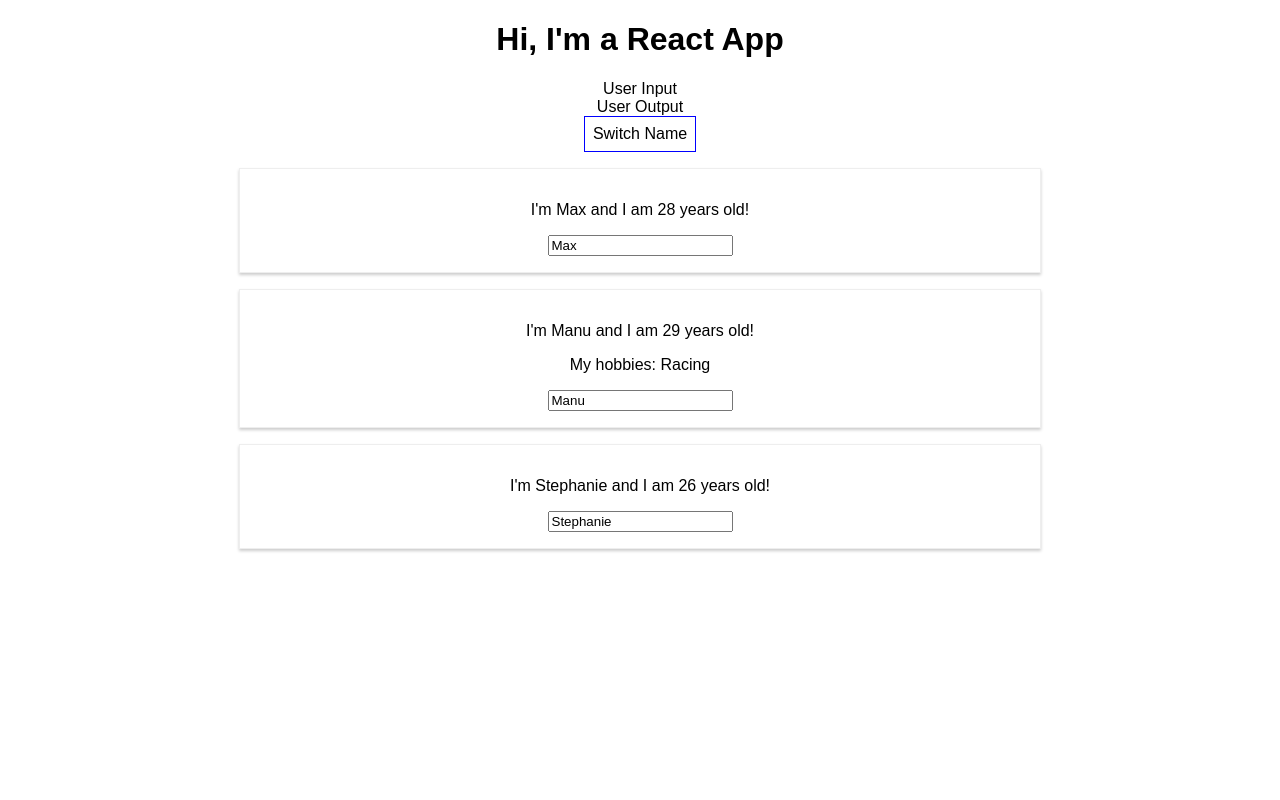
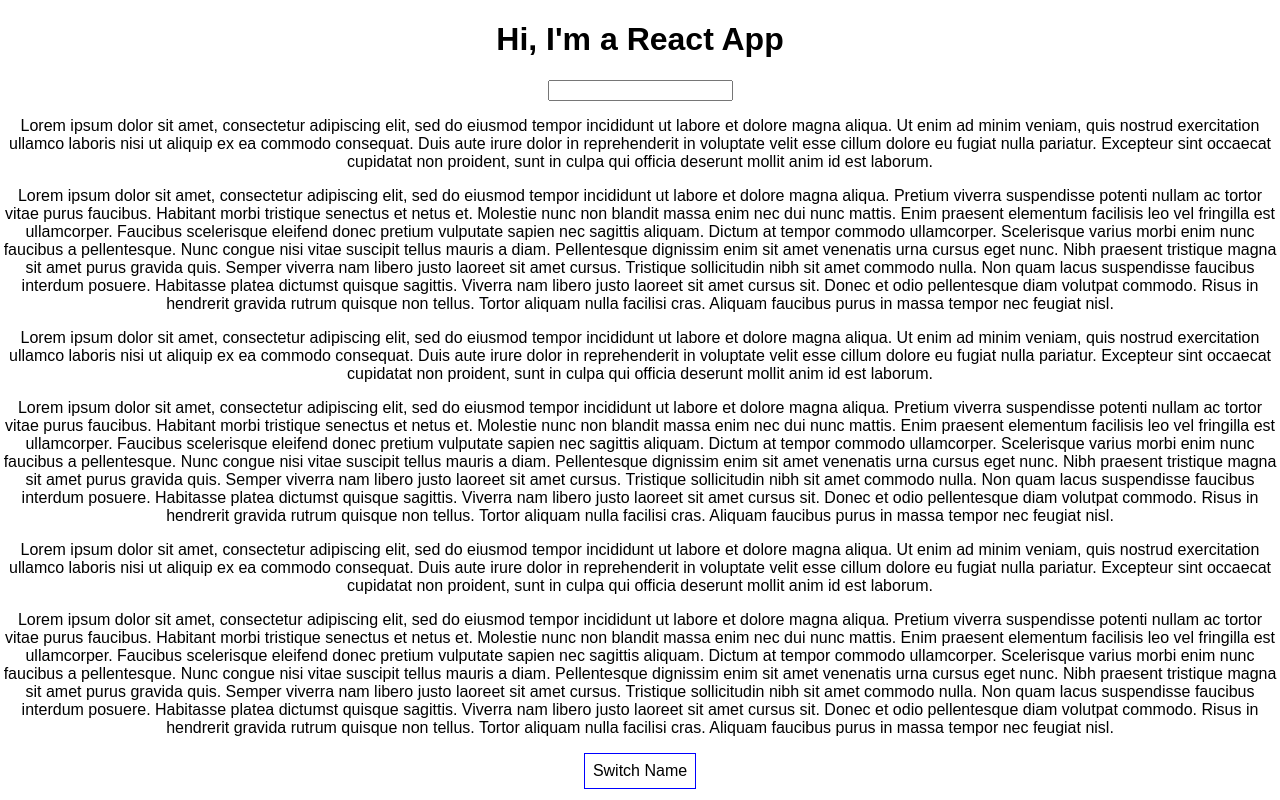
Before and after one commit to MMcClure11/react-complete-guide, a React (Create React App) app: page / in a window 1280 px wide. Shown: the top 800 px of the page. Built offline with nearby package versions, Linux system fonts and the light colour scheme.

Commit message:
Add input to UserInput and paragraphs to UserOutput

```diff
--- a/src/App.js
+++ b/src/App.js
@@ -49,6 +49,8 @@ const app = () => {
       <h1>Hi, I'm a React App</h1>
       <UserInput />
       <UserOutput />
+      <UserOutput />
+      <UserOutput />
       <button
         style={ style }
         onClick={ () => switchNameHandler('Maximilian!!') }>Switch Name</button>
--- a/src/UserInput/UserInput.js
+++ b/src/UserInput/UserInput.js
@@ -3,7 +3,7 @@ import React from 'react'
 const UserInput = () => {
   return (
     <div>
-      User Input
+      <input type="text" />
     </div>
   )
 }
--- a/src/UserOutput/UserOutput.js
+++ b/src/UserOutput/UserOutput.js
@@ -3,7 +3,8 @@ import React from 'react'
 const UserOutput = () => {
   return (
     <div>
-      User Output
+      <p>Lorem ipsum dolor sit amet, consectetur adipiscing elit, sed do eiusmod tempor incididunt ut labore et dolore magna aliqua. Ut enim ad minim veniam, quis nostrud exercitation ullamco laboris nisi ut aliquip ex ea commodo consequat. Duis aute irure dolor in reprehenderit in voluptate velit esse cillum dolore eu fugiat nulla pariatur. Excepteur sint occaecat cupidatat non proident, sunt in culpa qui officia deserunt mollit anim id est laborum.</p>
+      <p>Lorem ipsum dolor sit amet, consectetur adipiscing elit, sed do eiusmod tempor incididunt ut labore et dolore magna aliqua. Pretium viverra suspendisse potenti nullam ac tortor vitae purus faucibus. Habitant morbi tristique senectus et netus et. Molestie nunc non blandit massa enim nec dui nunc mattis. Enim praesent elementum facilisis leo vel fringilla est ullamcorper. Faucibus scelerisque eleifend donec pretium vulputate sapien nec sagittis aliquam. Dictum at tempor commodo ullamcorper. Scelerisque varius morbi enim nunc faucibus a pellentesque. Nunc congue nisi vitae suscipit tellus mauris a diam. Pellentesque dignissim enim sit amet venenatis urna cursus eget nunc. Nibh praesent tristique magna sit amet purus gravida quis. Semper viverra nam libero justo laoreet sit amet cursus. Tristique sollicitudin nibh sit amet commodo nulla. Non quam lacus suspendisse faucibus interdum posuere. Habitasse platea dictumst quisque sagittis. Viverra nam libero justo laoreet sit amet cursus sit. Donec et odio pellentesque diam volutpat commodo. Risus in hendrerit gravida rutrum quisque non tellus. Tortor aliquam nulla facilisi cras. Aliquam faucibus purus in massa tempor nec feugiat nisl.</p>
     </div>
   )
 }
```
